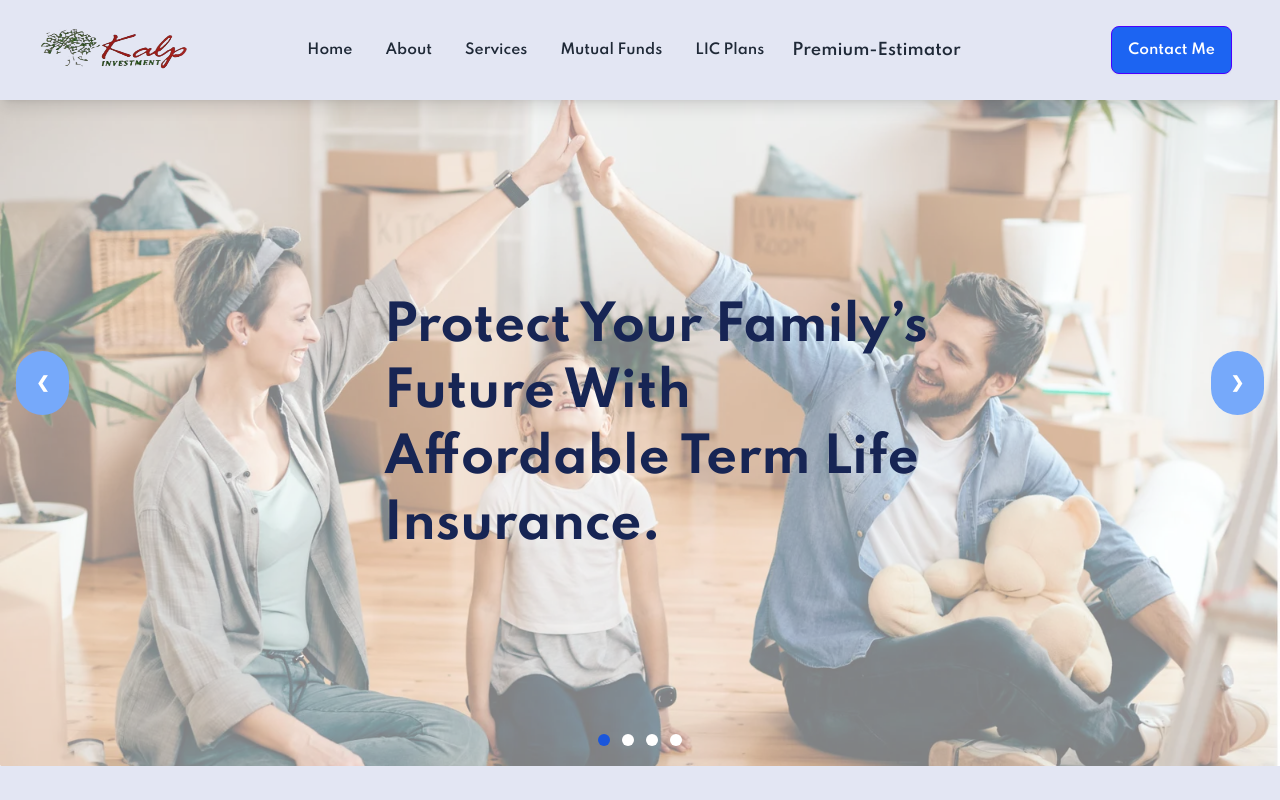
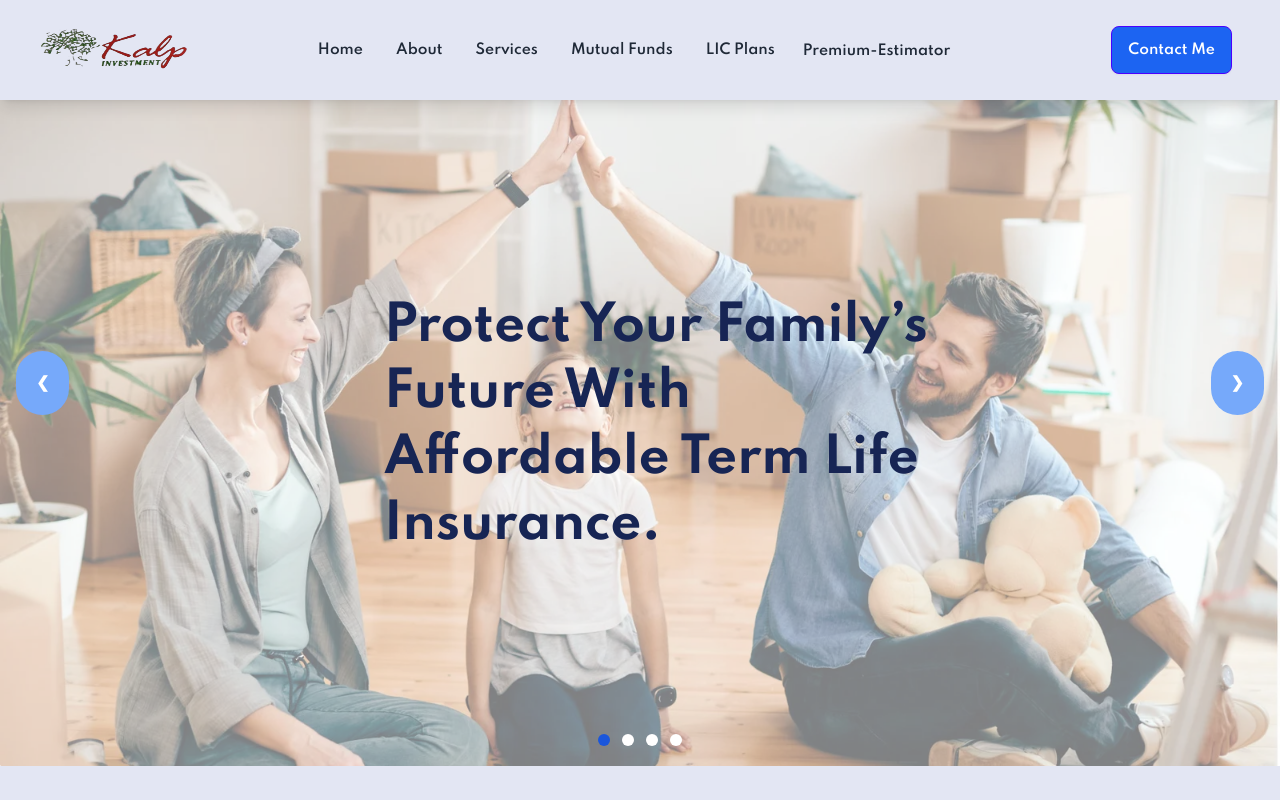
Before and after one commit to kalp234/Kalp-Investment, a React (Create React App) app: page / in a window 1280 px wide. Shown: the top 800 px of the page. Built offline with nearby package versions, Linux system fonts and the light colour scheme.

Commit message:
change 6

```diff
--- a/src/Components/Aboutus.jsx
+++ b/src/Components/Aboutus.jsx
@@ -25,7 +25,7 @@ const Aboutus = () => {
             <h1 className="text-4xl md:text-4xl font-bold text-black">
               "Invest Now, Relax Later"
             </h1>
-            <h3 className="text-3xl pt-3 md:text-3xl md:text-right font-bold italic text-red-700 pb-4">
+            <h3 className="text-3xl pt-3  md:text-3xl md:text-right font-bold italic text-red-700 pb-4">
               - Kintal Shah
             </h3>
             <p className="py-6 max-w-2xl text-gray-900 text-start font-normal">
--- a/src/Components/Mutualfund.jsx
+++ b/src/Components/Mutualfund.jsx
@@ -51,9 +51,9 @@ const Mutualfund = () => {
             <h3 className="text-xl md:text-2xl font-semibold text-gray-800 mb-4">
               📈 Why Invest in Mutual Funds
             </h3>
-            <div className="grid grid-cols-1 md:grid-cols-2 lg:grid-cols-3 gap-6">
+            <div className="grid grid-cols-1 md:grid-cols-2 lg:grid-cols-3 gap-6 ">
               {mutualFundSchemes.map((scheme, index) => (
-                <div key={index} className="text-center">
+                <div key={index} className="text-center hover:scale-105 duration-500">
                   <img
                     src={scheme.image}
                     alt={`Scheme ${index + 1}`}
--- a/src/Components/Navbar.jsx
+++ b/src/Components/Navbar.jsx
@@ -114,7 +114,7 @@ const Navbar = () => {
   <RouterLink
     to="/premium"
     className={({ isActive }) =>
-      `px-2 py-1 bg-[#e3e6f3] no-underline ${
+      `px-2 py-1 md:text-[14px] bg-[#e3e6f3] no-underline ${
         isActive
           ? "underline decoration-2 underline-offset-4 text-black"
           : "hover:underline hover:text-blue-600"
```
